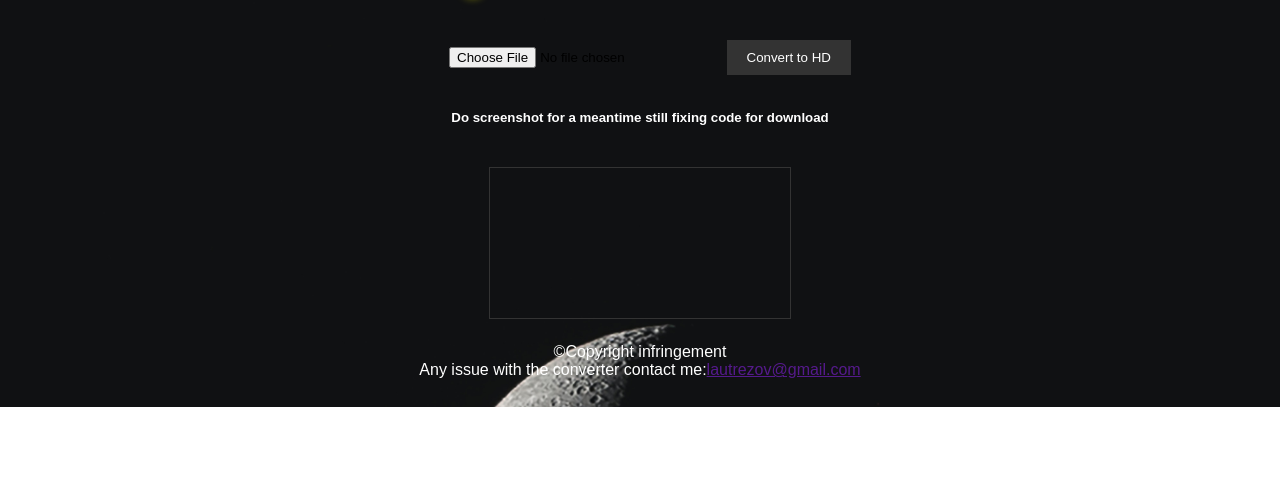
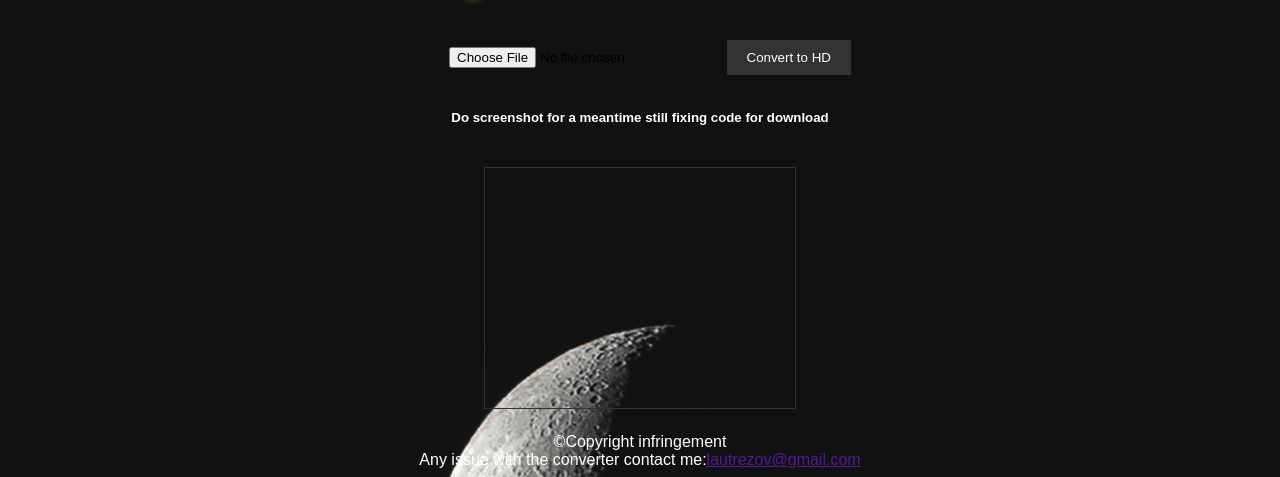
Before and after one commit to zyrill707/Imagetosketch, a plain HTML site: page index.html in a window 1280 px wide. Shown: the part 393-870 px from the top of the page. Before the commit the page ends 800 px from the top, so only its background shows below. Drawn offline with Linux system fonts and the light colour scheme.

Commit message:
Add files via upload

```diff
--- a/style.css
+++ b/style.css
@@ -67,3 +67,8 @@ h1 {
     text-shadow: 0 0 20px red;
   }
 }
+
+#outputCanvas{
+  height:240px;
+  width:310px;
+}
```
